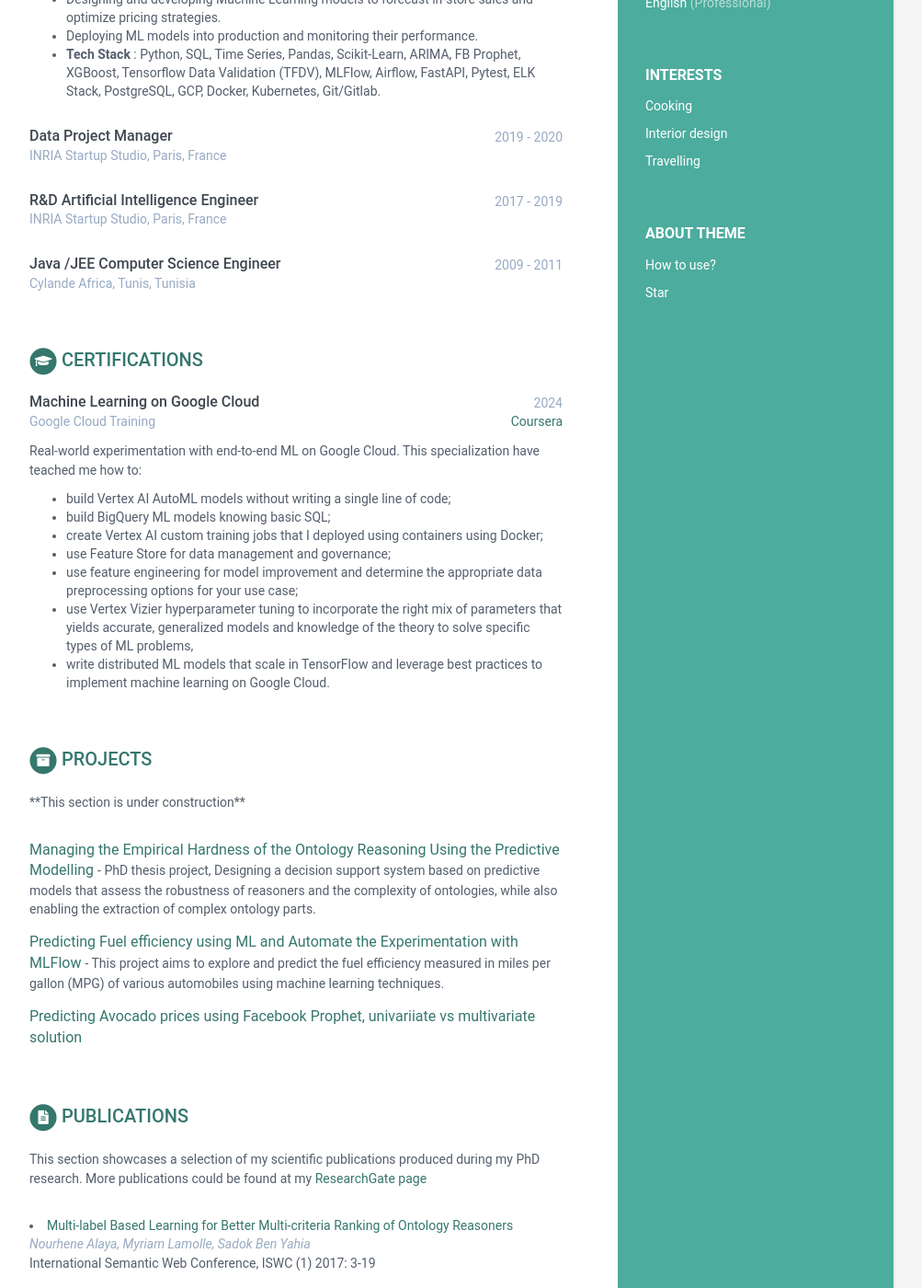
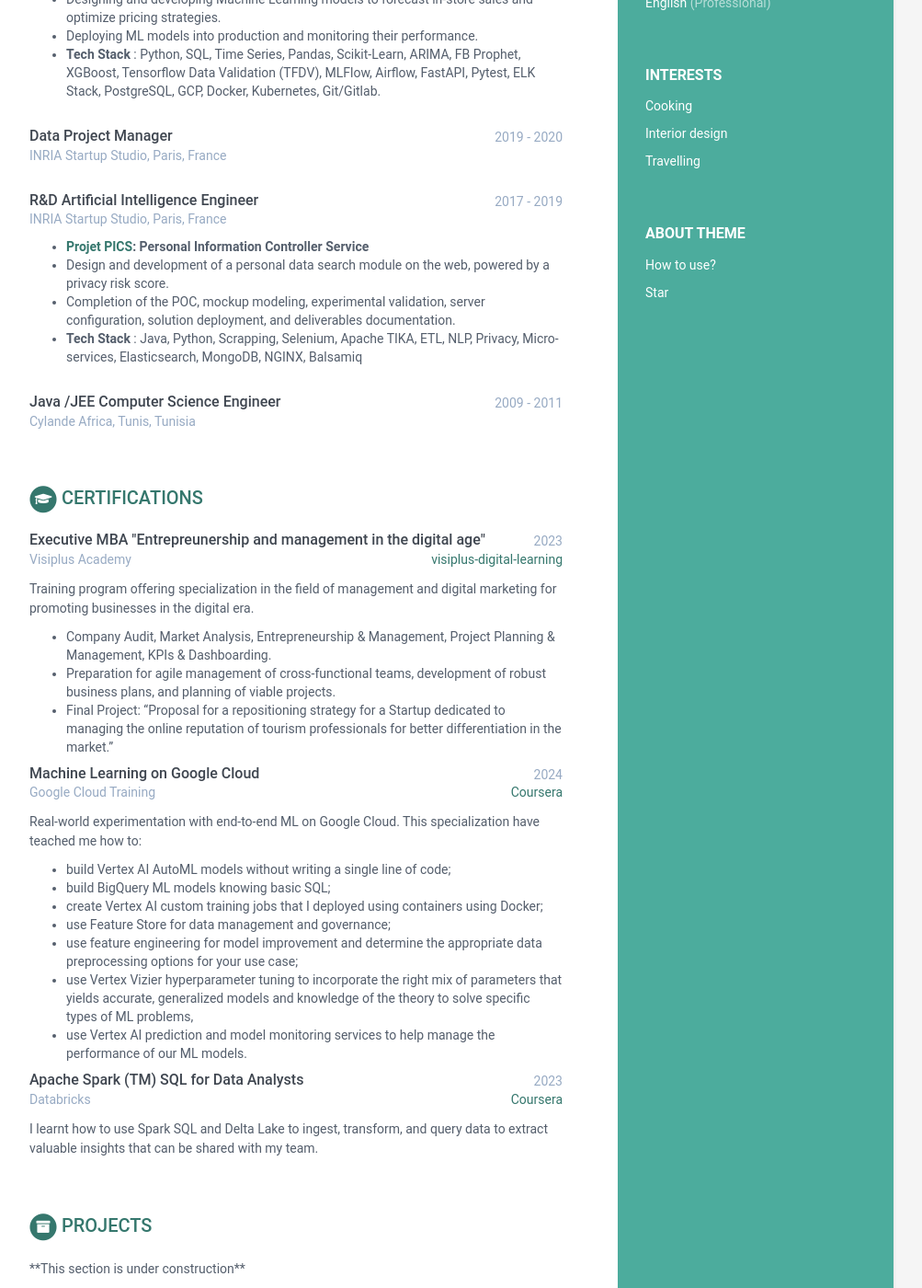
Before and after one commit to NalayaData/my-online-portfolio, a Jekyll site: the page built from index.html, in a window 1280 px wide and 1400 px high, scrolled down 819 px. Shown: the whole window at 92% size, without its empty margins (168-1171 px from the left). Built offline with Jekyll 4.4.1, drawn with Linux system fonts in a browser that asks for light colours; some of the changed text lies outside the part shown.

Commit message:
Update data.yml

```diff
--- a/_data/data.yml
+++ b/_data/data.yml
@@ -100,7 +100,7 @@
         time: 2023 - Present
         company: IDOS, Paris France
         details: |
-         **Deeply Proejct: Online Reputation Management Application for Tourism Professionals**
+         **[Deeply Project](https://landpage.deeply.network/): Online Reputation Management Application for Tourism Professionals**
          - Participation in the project scoping phase and contribution to the platform design.
          - Close collaboration with the executive team and business units.
          - Expertise in data science: identifying data sources, defining key metrics for online reputation evaluation, specifying data analysis algorithms, including aspect-based sentiment analysis.
@@ -110,7 +110,7 @@
         time: 2021 - 2022
         company: IDOS, Paris, France
         details: |
-          **DATAMOTOR Project : Sales Forecasting and Pricing Optimization for a Physical Clothing Store**
+          **[DATAMOTOR Project](https://datamotor.ai/en/home/) : Sales Forecasting and Pricing Optimization for a Physical Clothing Store**
           - Collaborating with client teams to understand and articulate their needs.
           - Collecting and cleaning data from multiple sources to ensure quality and consistency.
           - Designing and developing Machine Learning models to forecast in-store sales and optimize pricing strategies.
@@ -121,10 +121,16 @@
         time: 2019 - 2020
         company: INRIA Startup Studio, Paris, France
         details: |
+
+
       - role: R&D Artificial Intelligence Engineer
         time: 2017 - 2019
         company: INRIA Startup Studio, Paris, France
         details: |
+         - **[Projet PICS](https://www.e-citiz.com/pics): Personal Information Controller Service**
+         - Design and development of a personal data search module on the web, powered by a privacy risk score.
+         - Completion of the POC, mockup modeling, experimental validation, server configuration, solution deployment, and deliverables documentation.
+         - **Tech Stack** : Java, Python, Scrapping, Selenium, Apache TIKA, ETL, NLP, Privacy, Micro-services, Elasticsearch, MongoDB, NGINX, Balsamiq
       - role: Java /JEE Computer Science Engineer
         time: 2009 - 2011
         company: Cylande Africa, Tunis, Tunisia
@@ -144,7 +150,6 @@
             - Company Audit, Market Analysis, Entrepreneurship & Management, Project Planning & Management, KPIs & Dashboarding.
             - Preparation for agile management of cross-functional teams, development of robust business plans, and planning of viable projects.
             - Final Project: "Proposal for a repositioning strategy for a Startup dedicated to managing the online reputation of tourism professionals for better differentiation in the market."
-      list:
         - name: Machine Learning on Google Cloud
           start: 2024
           end:
@@ -160,7 +165,17 @@
             - use Feature Store for data management and governance;
             - use feature engineering for model improvement and determine the appropriate data preprocessing options for your use case;
             - use Vertex Vizier hyperparameter tuning to incorporate the right mix of parameters that yields accurate, generalized models and knowledge of the theory to solve specific types of ML problems,
-            - write distributed ML models that scale in TensorFlow and leverage best practices to implement machine learning on Google Cloud.
+            - use Vertex AI prediction and model monitoring services to help manage the performance of our ML models.
+        - name : Apache Spark (TM) SQL for Data Analysts
+          start: 2023
+          end:
+          organization: Databricks
+          credentialid:
+          credentialurl: coursera.org/share/8a81bdce26803b1c5c8be2f577ad6d93
+          credentialname: Coursera
+          details: |
+           I learnt how to use Spark SQL and Delta Lake to ingest, transform, and query data to extract valuable insights that can be shared with my team.
+
 
 projects:
     title: Projects
```
